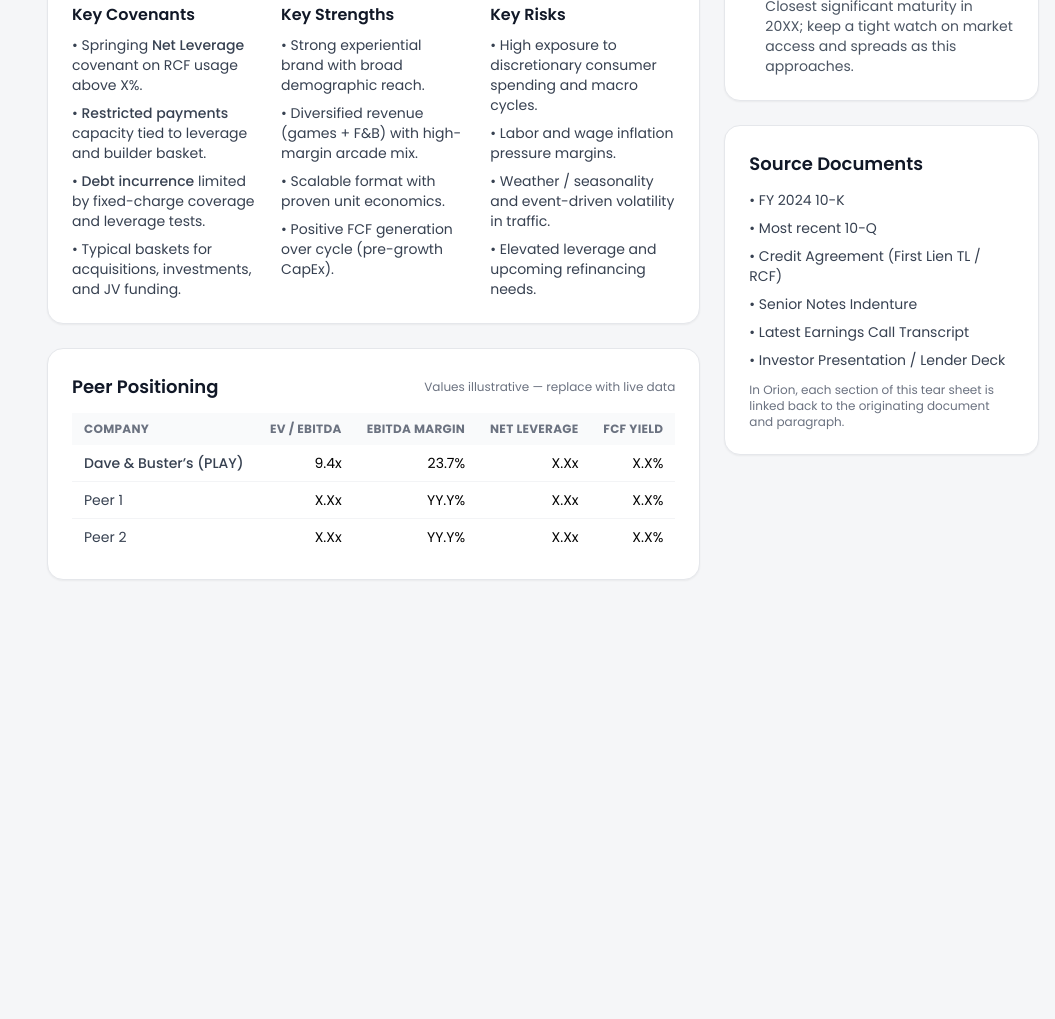
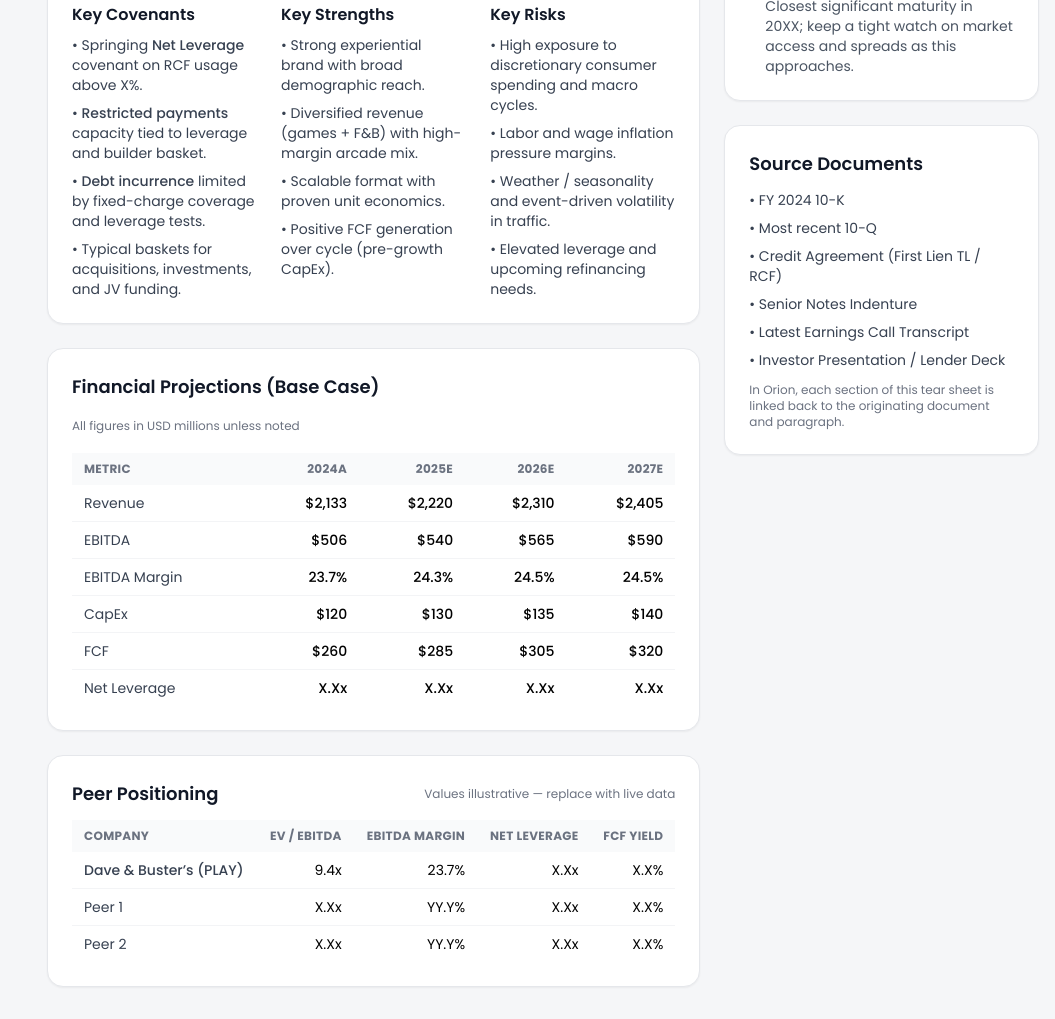
Before and after one commit to jditomaso1/orion, a plain HTML site: page private-credit/case-study/dave-buster.html in a window 1280 px wide. Shown: the part 1240-2259 px from the top of the page, without its empty margins (225-1280 px from the left). Before the commit the page ends 1852 px from the top, so only its background shows below. Drawn offline with nearby package versions, Linux system fonts and the light colour scheme.

Commit message:
Update dave-buster.html

```diff
--- a/private-credit/case-study/dave-buster.html
+++ b/private-credit/case-study/dave-buster.html
@@ -395,6 +395,74 @@
           </div>
         </section>
 
+        <!-- PROJECTIONS -->
+        <section class="bg-white rounded-2xl shadow-sm border border-gray-200 p-5 md:p-6">
+          <h2 class="text-lg font-semibold text-gray-900 mb-3">
+            Financial Projections (Base Case)
+          </h2>
+          <span class="text-xs text-gray-500">
+            All figures in USD millions unless noted
+          </span>
+
+          <div class="mt-4 overflow-x-auto">
+            <table class="min-w-full text-sm">
+              <thead>
+                <tr class="bg-gray-50 text-xs text-gray-500 uppercase tracking-wide">
+                  <th class="px-3 py-2 text-left">Metric</th>
+                  <th class="px-3 py-2 text-right">2024A</th>
+                  <th class="px-3 py-2 text-right">2025E</th>
+                  <th class="px-3 py-2 text-right">2026E</th>
+                  <th class="px-3 py-2 text-right">2027E</th>
+                </tr>
+              </thead>
+              <tbody class="divide-y divide-gray-100">
+                <tr>
+                  <td class="px-3 py-2 text-gray-700">Revenue</td>
+                  <td class="px-3 py-2 text-right font-medium">$2,133</td>
+                  <td class="px-3 py-2 text-right font-medium">$2,220</td>
+                  <td class="px-3 py-2 text-right font-medium">$2,310</td>
+                  <td class="px-3 py-2 text-right font-medium">$2,405</td>
+                </tr>
+                <tr>
+                  <td class="px-3 py-2 text-gray-700">EBITDA</td>
+                  <td class="px-3 py-2 text-right font-medium">$506</td>
+                  <td class="px-3 py-2 text-right font-medium">$540</td>
+                  <td class="px-3 py-2 text-right font-medium">$565</td>
+                  <td class="px-3 py-2 text-right font-medium">$590</td>
+                </tr>
+                <tr>
+                  <td class="px-3 py-2 text-gray-700">EBITDA Margin</td>
+                  <td class="px-3 py-2 text-right font-medium">23.7%</td>
+                  <td class="px-3 py-2 text-right font-medium">24.3%</td>
+                  <td class="px-3 py-2 text-right font-medium">24.5%</td>
+                  <td class="px-3 py-2 text-right font-medium">24.5%</td>
+                </tr>
+                <tr>
+                  <td class="px-3 py-2 text-gray-700">CapEx</td>
+                  <td class="px-3 py-2 text-right font-medium">$120</td>
+                  <td class="px-3 py-2 text-right font-medium">$130</td>
+                  <td class="px-3 py-2 text-right font-medium">$135</td>
+                  <td class="px-3 py-2 text-right font-medium">$140</td>
+                </tr>
+                <tr>
+                  <td class="px-3 py-2 text-gray-700">FCF</td>
+                  <td class="px-3 py-2 text-right font-medium">$260</td>
+                  <td class="px-3 py-2 text-right font-medium">$285</td>
+                  <td class="px-3 py-2 text-right font-medium">$305</td>
+                  <td class="px-3 py-2 text-right font-medium">$320</td>
+                </tr>
+                <tr>
+                  <td class="px-3 py-2 text-gray-700">Net Leverage</td>
+                  <td class="px-3 py-2 text-right font-medium">X.Xx</td>
+                  <td class="px-3 py-2 text-right font-medium">X.Xx</td>
+                  <td class="px-3 py-2 text-right font-medium">X.Xx</td>
+                  <td class="px-3 py-2 text-right font-medium">X.Xx</td>
+                </tr>
+              </tbody>
+            </table>
+          </div>
+        </section>
+
         <!-- PEER COMPARISON -->
         <section class="bg-white rounded-2xl shadow-sm border border-gray-200 p-5 md:p-6">
           <div class="flex items-center justify-between mb-3">
```
